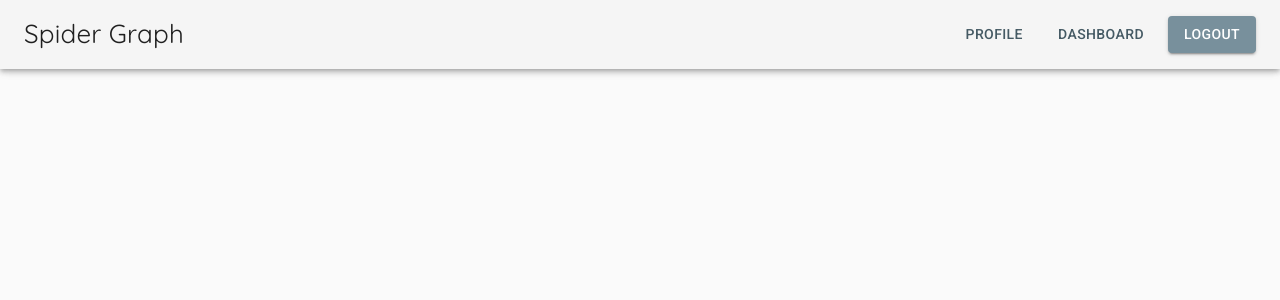
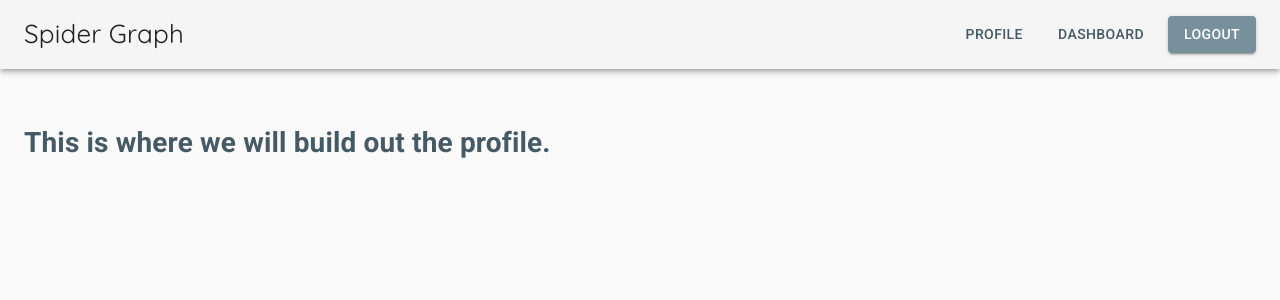
Before and after one commit to Spider-Graph-1/Front-End, a React (Create React App) app: page /profile in a window 1280 px wide. Shown: the top 300 px of the page. Built offline with nearby package versions, Linux system fonts and the light colour scheme; no server answers; sample sign-in values are in the browser's storage; a web font is replaced by a local one; what redux-undo would draw is missing.

Commit message:
Added a temporary margin so I can see Profile.js

```diff
--- a/src/app/App.jsx
+++ b/src/app/App.jsx
@@ -73,7 +73,7 @@ const App = () => {
             />
             <PrivateRoute exact path="/dashboard" component={ViewDashboard} />
             <PrivateRoute exact path="/graph" component={ViewGraph} />
-            <Route exact path="/profile" component={Profile} />
+            <PrivateRoute exact path="/profile" component={Profile} />
           </Switch>
         </Container>
       </Router>
--- a/src/app/Brett/Profile.js
+++ b/src/app/Brett/Profile.js
@@ -1,6 +1,11 @@
 import React from 'react';
 import { useEffect } from 'react';
 import axiosWithAuth from '../../api/utils/axiosWithAuth';
+import styled from 'styled-components';
+
+const Div = styled.div`
+  margin-top: 10%;
+`;
 const Profile = () => {
   useEffect(() => {
     axiosWithAuth()
@@ -10,9 +15,9 @@ const Profile = () => {
   }, []);
 
   return (
-    <div>
+    <Div>
       <h1>This is where we will build out the profile.</h1>
-    </div>
+    </Div>
   );
 };
 
```
